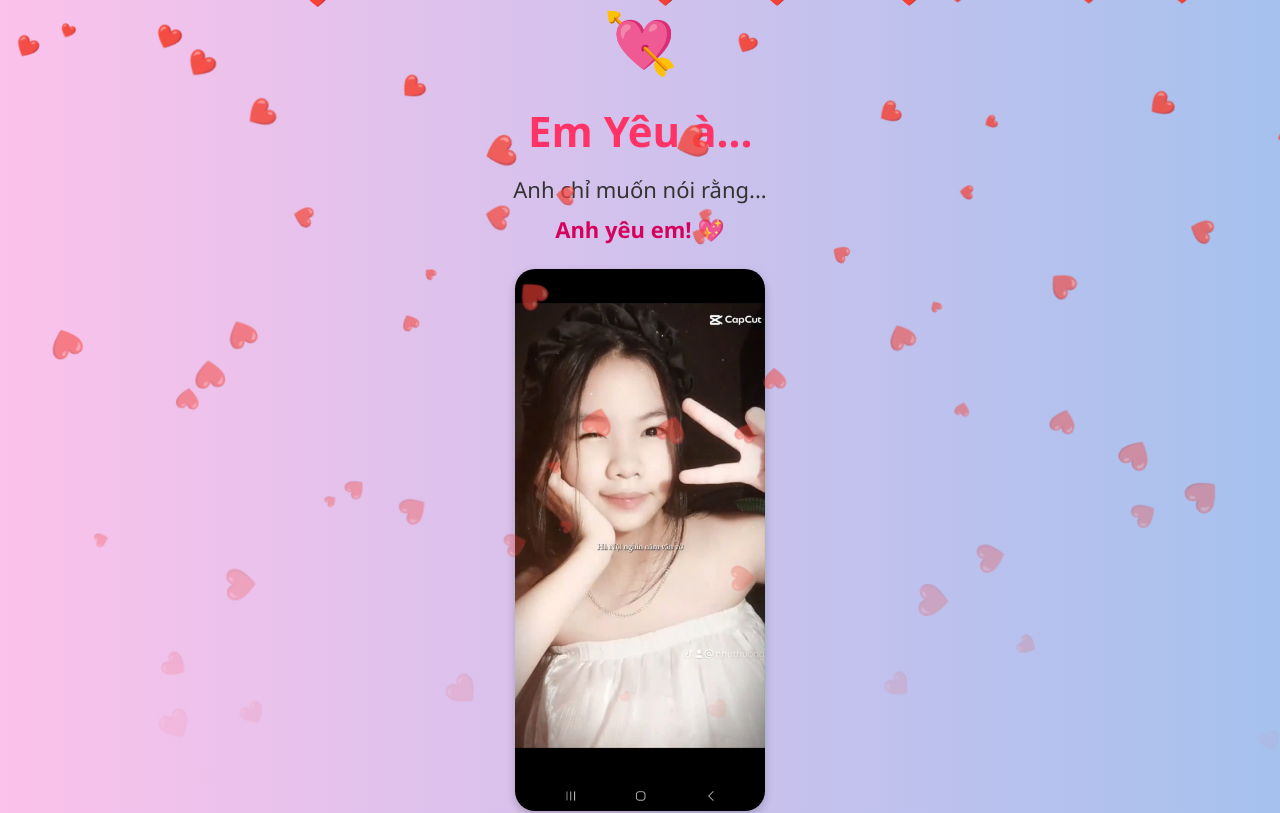
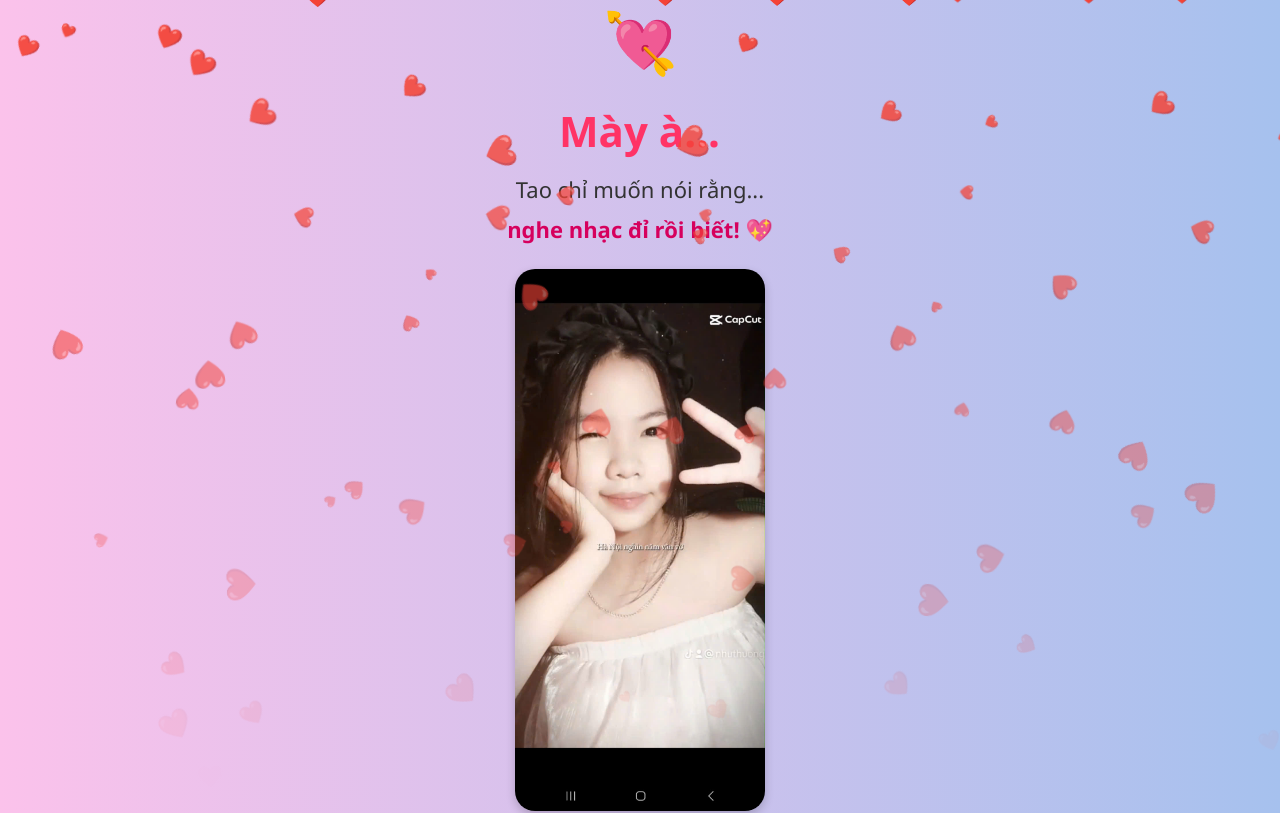
Before and after one commit to MrBlue-IT/khoahoc, a plain HTML site: page index.html in a window 1280 px wide. Shown: the top 813 px of the page. Drawn offline with Linux system fonts and the light colour scheme.

Commit message:
index.html

```diff
--- a/index.html
+++ b/index.html
@@ -3,7 +3,7 @@
 <head>
   <meta charset="UTF-8" />
   <meta name="viewport" content="width=device-width, initial-scale=1.0" />
-  <title>Gửi Em Yêu 💖</title>
+  <title>Gửi mày 💖</title>
   <style>
     body {
       margin: 0;
@@ -106,9 +106,9 @@
 </head>
 <body>
   <div class="heart">💘</div>
-  <h1>Em Yêu à...</h1>
-  <p>Anh chỉ muốn nói rằng...</p>
-  <p><strong>Anh yêu em! 💖</strong></p>
+  <h1>Mày à...</h1>
+  <p>Tao chỉ muốn nói rằng...</p>
+  <p><strong>nghe nhạc đỉ rồi biết! 💖</strong></p>
 
   <div class="love-image">
     <img src="em-yeu.jpg" alt="Em Yêu xinh đẹp" />
```
